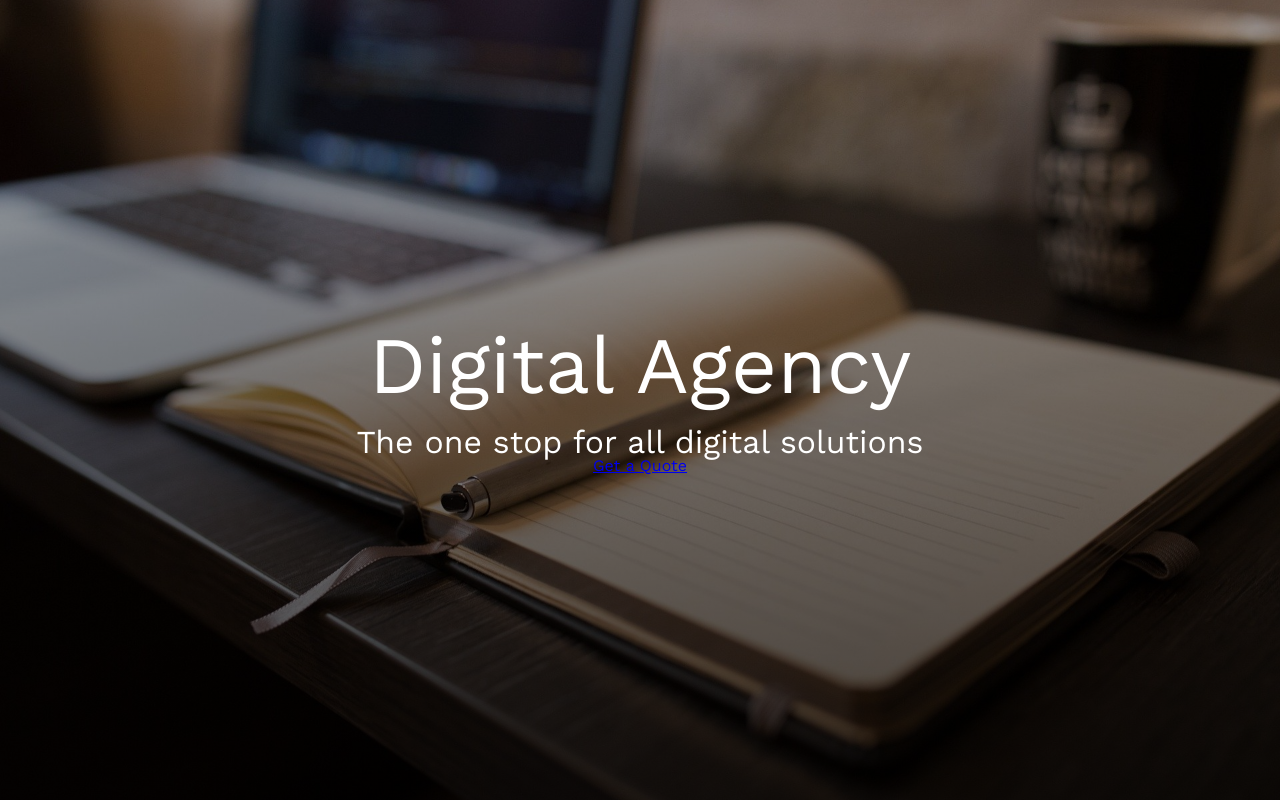
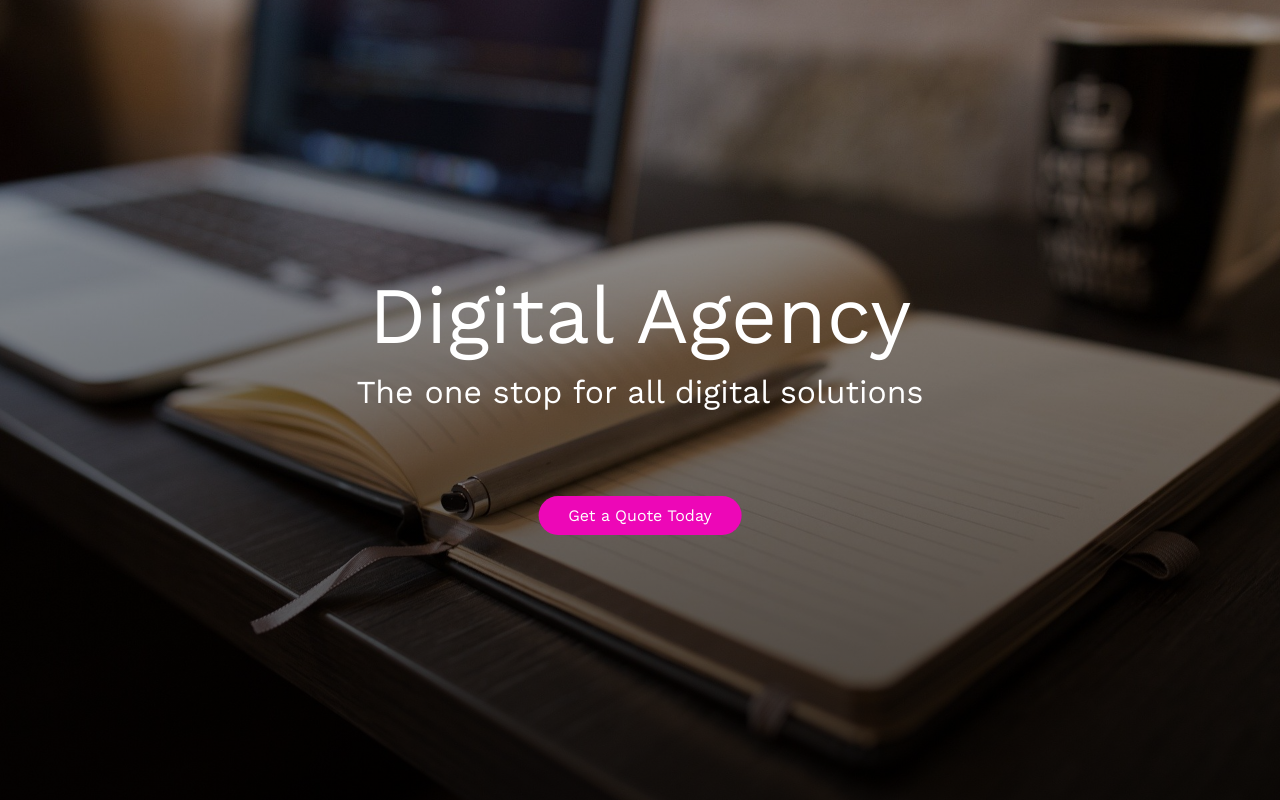
Before and after one commit to sadick-yakubu/digisolve, a plain HTML site: page index.html in a window 1280 px wide. Drawn offline with nearby package versions, Linux system fonts and the light colour scheme.

Commit message:
Add and style the header button

```diff
--- a/index.html
+++ b/index.html
@@ -15,8 +15,8 @@
             <div class="header-box-text">
                 <h1>Digital Agency</h1>
                 <h2>The one stop for all digital solutions</h2>
-                <a href="#">Get a Quote</a>
             </div>
+            <a href="#" class="btn btn-full">Get a Quote Today</a>
         </div>
     </header>
 </body>
--- a/resources/css/style.css
+++ b/resources/css/style.css
@@ -41,3 +41,18 @@ h2{
     color: #fff;
     font-weight: 400;
 }
+.header-box-text{
+    margin-bottom: 100px;
+}
+.btn:link, .btn:visited{
+    text-decoration: none;
+    padding: 10px 30px;
+    border-radius: 200px;
+}
+.btn-full:link, .btn-full:visited{
+    background-color: #ed07b7;
+    color: #fff;
+}
+.btn-full:hover, .btn-full:active{
+    background-color: #bd0592;
+}
```
